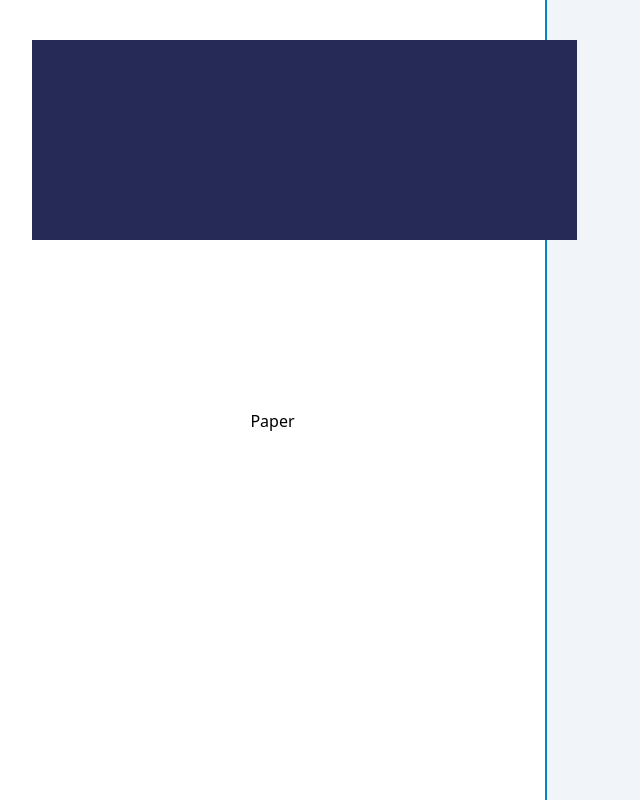
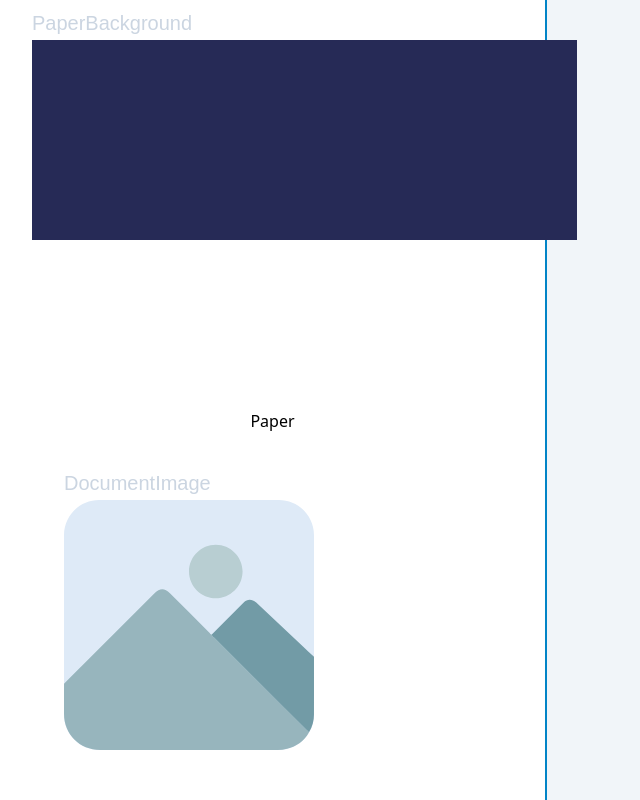
Before and after one commit to binhphancreator/makecv.next, a Next.js app: page /document/preview/1 in a window 1280 px wide. Shown: the whole page, without its empty margins (0-640 px from the left). Built offline with nearby package versions, Linux system fonts and the light colour scheme.

Commit message:
name component, svg icon

```diff
--- /dev/null
+++ b/src/components/document/Image.tsx
@@ -0,0 +1,32 @@
+import React from "react";
+import NextImage from "next/image";
+import SvgIcon from "~/components/icon/SvgIcon";
+import { Size } from "~/types/document";
+
+interface ImageProps {
+  source?: string;
+  alt?: string;
+  size: Size;
+}
+
+const Image = ({ source, alt, size }: ImageProps) => {
+  const renderImage = () => {
+    if (!source || !source.length) {
+      return (
+        <SvgIcon name="default-image" width={size.width} height={size.height} />
+      );
+    }
+    return (
+      <NextImage
+        draggable={false}
+        width={size.width}
+        height={size.height}
+        src={source}
+        alt={alt || ""}
+      />
+    );
+  };
+  return <div className="document-image">{renderImage()}</div>;
+};
+
+export default Image;
--- a/src/components/document/Renderer.tsx
+++ b/src/components/document/Renderer.tsx
@@ -64,6 +64,13 @@ const RendererComponent = (
     return style;
   }, [data.size, scale]);
 
+  const renderedName = useMemo<string>(() => {
+    if (data.name && data.name.trim().length) {
+      return data.name;
+    }
+    return data.component;
+  }, [data.name, data.component]);
+
   const handleMouseDown = (
     event: React.MouseEvent<HTMLDivElement, MouseEvent>
   ) => {
@@ -112,6 +119,7 @@ const RendererComponent = (
           className="rendered-component"
           style={renderedComponentStyle}
         >
+          <div className="rendered-name">{renderedName}</div>
           <ComponentRender
             {...data.options}
             childrenDataRender={data.children}
--- /dev/null
+++ b/src/components/icon/SvgIcon.tsx
@@ -0,0 +1,23 @@
+import React from "react";
+import SVG_MAP from "./svg";
+import { SvgProps } from "~/types/app";
+
+type SvgIconProps = {
+  name: string;
+} & SvgProps;
+
+const SvgIcon = ({ name, width, height }: SvgIconProps) => {
+  if (!SVG_MAP[name]) {
+    return null;
+  }
+
+  const Svg = SVG_MAP[name];
+
+  return (
+    <div className="svg-icon">
+      <Svg width={width} height={height} />
+    </div>
+  );
+};
+
+export default SvgIcon;
--- /dev/null
+++ b/src/components/icon/svg/DefaultImage.tsx
@@ -0,0 +1,40 @@
+import * as React from "react";
+import { SvgProps } from "~/types/app";
+
+const DefaultImage = ({ width, height }: SvgProps) => (
+  <svg
+    xmlns="http://www.w3.org/2000/svg"
+    xmlSpace="preserve"
+    viewBox="0 0 1000 1000"
+    fill="currentColor"
+    width={width}
+    height={height}
+  >
+    <path
+      d="M859.33 1000H140.67C62.98 1000 0 937.02 0 859.33V140.67C0 62.98 62.98 0 140.67 0h718.66C937.02 0 1000 62.98 1000 140.67v718.66c0 77.69-62.98 140.67-140.67 140.67z"
+      style={{
+        fill: "#deeaf7",
+      }}
+    />
+    <path
+      d="M.12 734.57c3.25-3.03 6.59-5.97 9.74-9.12 117.47-117.43 234.92-234.88 352.39-352.32 21.08-21.07 40.23-20.97 61.53.31 52.3 52.27 104.56 104.59 156.94 156.79 2.99 2.98 5.07 7.68 10.51 7.29.42 5.94 5.35 8.71 8.93 12.29 123.5 123.59 247.05 247.12 370.63 370.63 2.87 2.87 6.08 5.39 9.13 8.07-19.02 35.67-49.65 56.18-87.71 66.76-12.2 3.39-24.72 4.73-37.47 4.72-236.59-.09-473.18.01-709.77-.11C62.85 999.85.1 936.98.01 855.09c-.04-40.17.07-80.35.11-120.52z"
+      style={{
+        fill: "#97b5bd",
+      }}
+    />
+    <path
+      d="M979.91 928.52c-3.05-2.68-6.26-5.2-9.13-8.07a809440.456 809440.456 0 0 1-370.63-370.63c-3.57-3.58-8.5-6.35-8.93-12.29 42.51-42.68 84.83-85.54 127.63-127.92 14.41-14.27 34.85-13.48 50.12.84 62.37 58.52 124.64 117.14 186.97 175.7 14.63 13.74 29.34 27.4 44.01 41.1.01 76.49.12 152.98-.04 229.47-.05 25.68-6.08 49.88-20 71.8z"
+      style={{
+        fill: "#729ba6",
+      }}
+    />
+    <path
+      d="M607.19 178.61c58.77.03 107.08 48.39 107.06 107.17-.02 58.72-48.43 107.08-107.17 107.06-58.66-.02-107.1-48.51-107.07-107.18.02-58.72 48.44-107.08 107.18-107.05z"
+      style={{
+        fill: "#b8ced2",
+      }}
+    />
+  </svg>
+);
+
+export default DefaultImage;
--- /dev/null
+++ b/src/components/icon/svg/index.ts
@@ -0,0 +1,8 @@
+import DefaultImage from "./DefaultImage";
+import { SvgProps } from "~/types/app";
+
+const SVG_MAP: {[key: string]: React.FC<SvgProps>} = {
+  "default-image": DefaultImage,
+};
+
+export default SVG_MAP;
--- a/src/configs/document.ts
+++ b/src/configs/document.ts
@@ -1,7 +1,9 @@
 import Paper from "~/components/document/paper/Paper";
 import PaperBackground from "~/components/document/paper/Background";
+import DocumentImage from "~/components/document/Image";
 
 export const ComponentMap: {[key: string]: React.FC<any>} = {
   "Paper": Paper,
   "PaperBackground": PaperBackground,
+  "DocumentImage": DocumentImage,
 };
--- a/src/data/render.ts
+++ b/src/data/render.ts
@@ -25,6 +25,17 @@ const data: DataRender[] = [
     options: {
       backgroundColor: "color_palette.1",
     }
+  },
+  {
+    component: "DocumentImage",
+    size: {
+      width: 250,
+      height: 250,
+    },
+    position: {
+      x: 64,
+      y: 500,
+    },
   }
 ];
 
--- a/src/styles/components/document/_viewport.scss
+++ b/src/styles/components/document/_viewport.scss
@@ -41,6 +41,15 @@
       top: 0;
       transform-origin: 0 0;
     }
+
+    .rendered-name {
+      font-weight: 400;
+      font-size: 20px;
+      color: $slate300;
+      position: absolute;
+      top: -32px;
+      font-family: Alexandria, sans-serif;
+    }
   }
 
   .scrollbar-horizontal,
--- a/src/types/app.ts
+++ b/src/types/app.ts
@@ -9,3 +9,9 @@ export type NextPageWithLayout<P = {}, IP = P> = NextPage<P, IP> & {
 export type AppPropsWithLayout = AppProps & {
   Component: NextPageWithLayout
 }
+
+export type SvgProps = {
+  width?: number | string,
+  height?: number | string,
+  color?: string,
+}
--- a/src/types/document.ts
+++ b/src/types/document.ts
@@ -3,6 +3,7 @@ import React from "react";
 export type DataRender = {
   key?: string,
   parentKey?: string,
+  name?: string,
   component: string,
   options?: {
     [key: string]: any,
```
